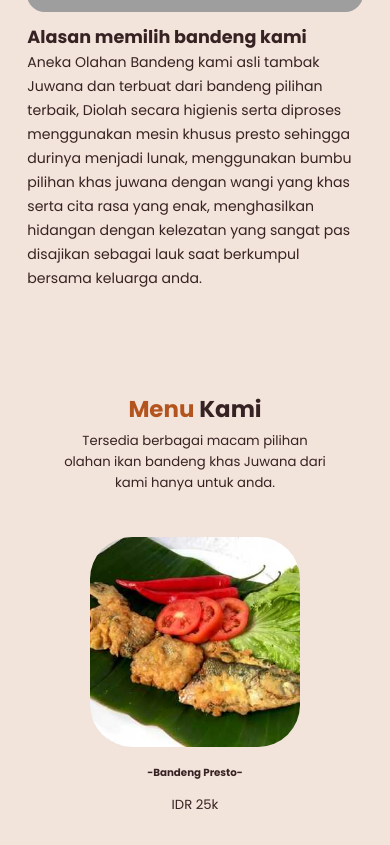
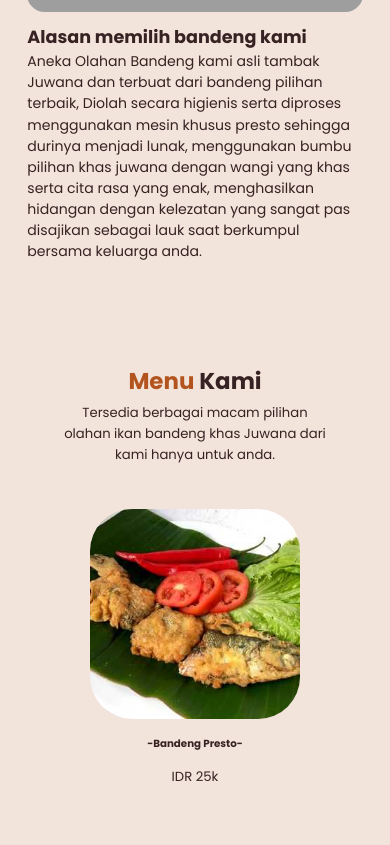
Before and after one commit to masfais/masfais.github.io, a plain HTML site: page index.html in a window 390 px wide. Shown: the part 1192-2037 px from the top of the page. Drawn offline with nearby package versions, Linux system fonts and the light colour scheme; grey boxes are pictures that could not be loaded.

Commit message:
first commit

```diff
--- a/assets/css/web.css
+++ b/assets/css/web.css
@@ -201,9 +201,9 @@ body {
 
 .About .row .content p {
   margin-bottom: 0.1rem;
-  font-size: 1.6rem;
-  font-weight: 500;
-  line-height: 1.7;
+  font-size: 1.3rem;
+  font-weight: 400;
+  line-height: 1.5;
 }
 
 /*Menu Section*/
@@ -369,7 +369,7 @@ footer .credit a {
     right: -100%;
     background: #362222;
     width: 20rem;
-    height: 28vh;
+    height: 34vh;
     transition: 0.3s;
     border-radius: 1rem;
   }
```
